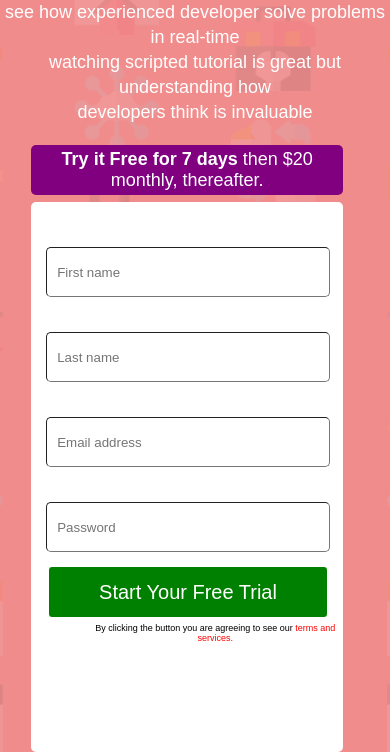
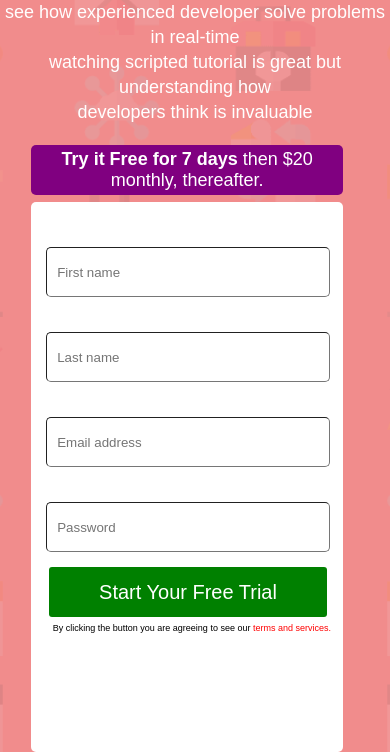
Before and after one commit to Adexzybee/Registration-Form, a plain HTML site: page index.html in a window 390 px wide. Shown: the part 93-845 px from the top of the page. Drawn offline with Linux system fonts and the light colour scheme.

Commit message:
fifth commit

```diff
--- a/style.css
+++ b/style.css
@@ -118,7 +118,7 @@ button
    margin: 2%;
    margin-left: 20%;
 }
-@media screen and (min-width:200px) and (max-width: 768px){
+@media screen and (min-width:200px) and (max-width: 850px){
    #main-container-div{
        display: flex;
        flex-direction: column;
@@ -138,5 +138,6 @@ button
 {
    font-size:xx-small;
    text-align: center;
+   margin-left: 5%;
 }
 }
```
